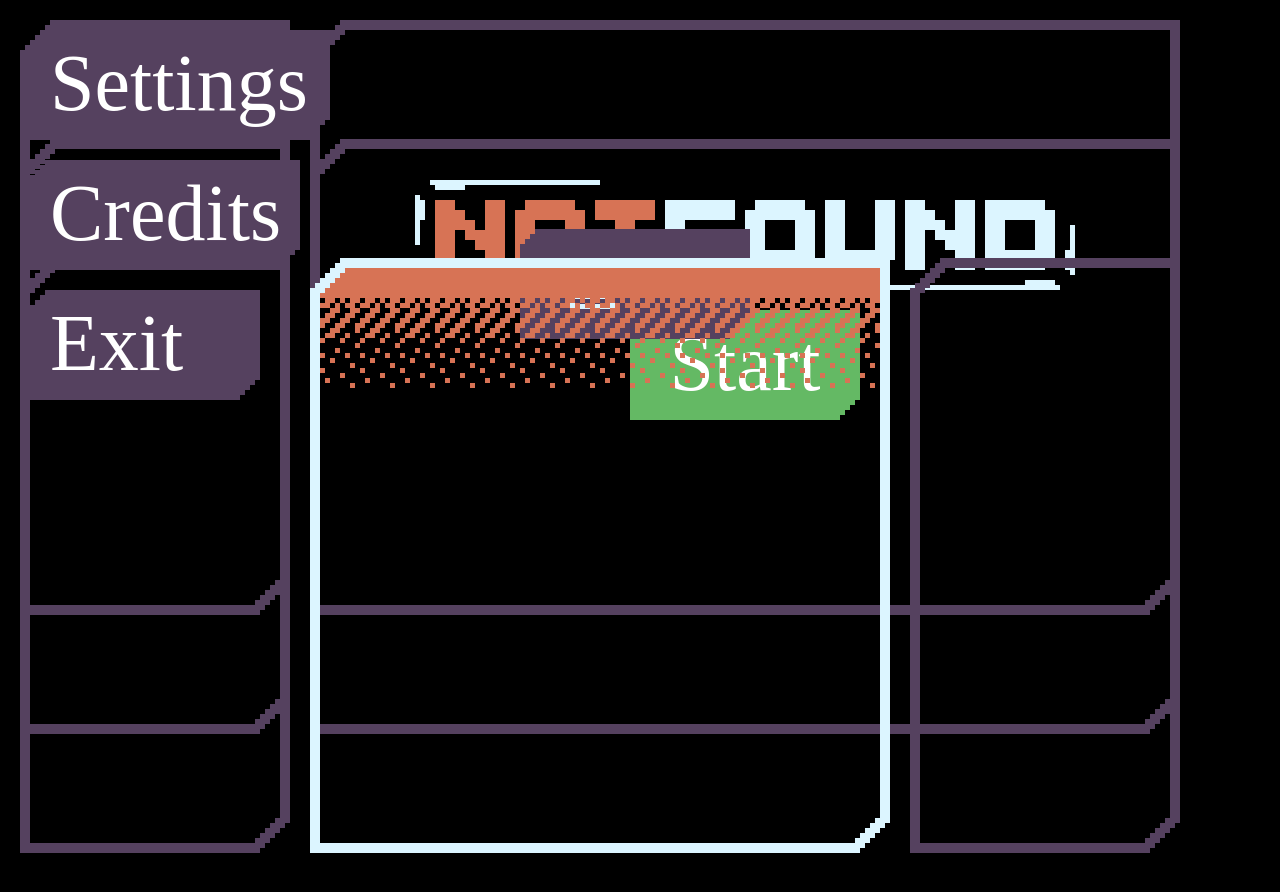
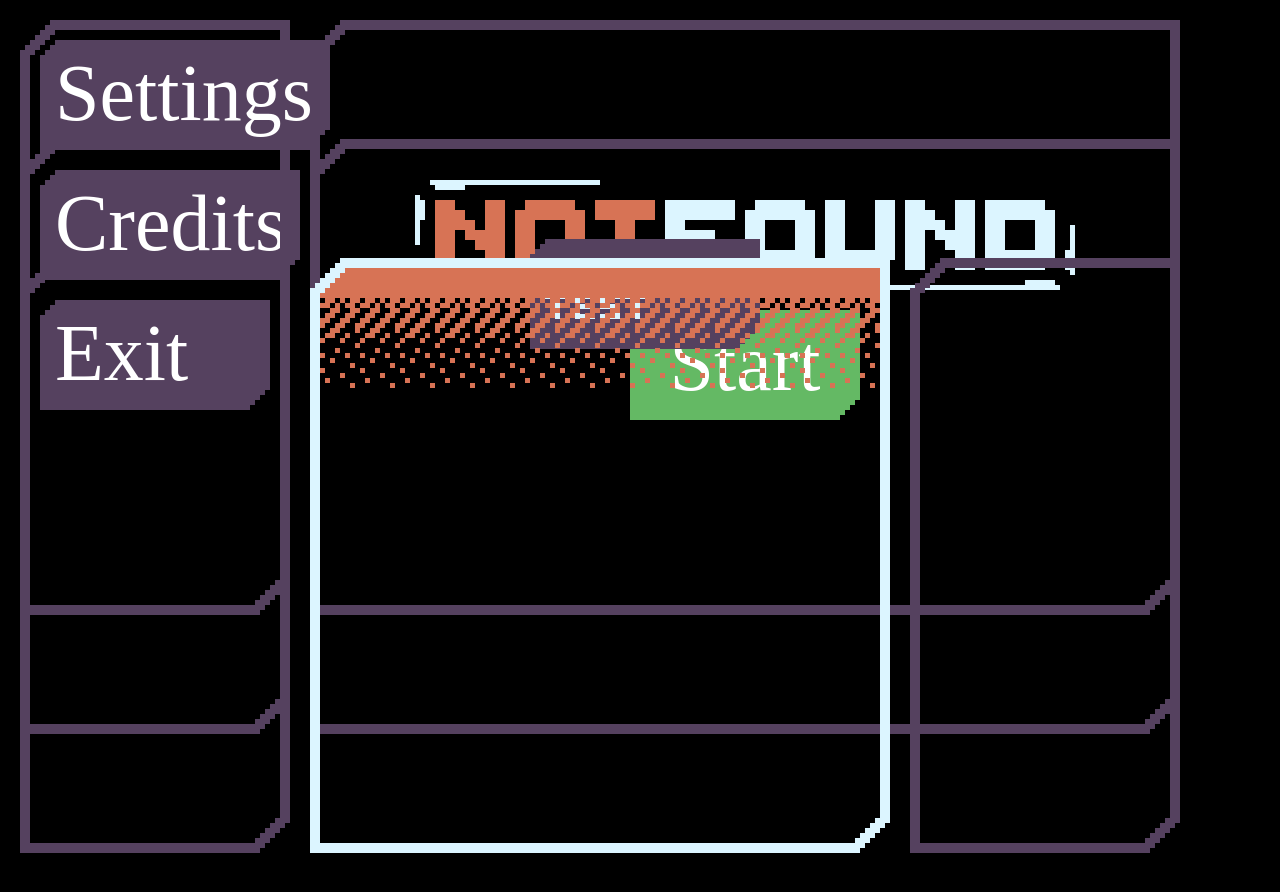
Before and after one commit to trezy-studios/js13k-2020, a website built with webpack: page src/index.html in a window 1280 px wide. Shown: the top 892 px of the page. Built offline with nearby package versions, Linux system fonts and the light colour scheme.

Commit message:
fix button positioning

```diff
--- a/src/index.css
+++ b/src/index.css
@@ -20,7 +20,7 @@ button {
 	font-family: inherit;
 	font-size: inherit;
 	min-width: 46px;
-	padding: 2px 4px;
+	padding: 2px 3px;
 	position: relative;
 	text-align: left;
 }
@@ -58,7 +58,7 @@ canvas:not(#render) {
 }
 
 .frame {
-	padding: 2px;
+	padding: 4px;
 	position: relative;
 }
 
```
